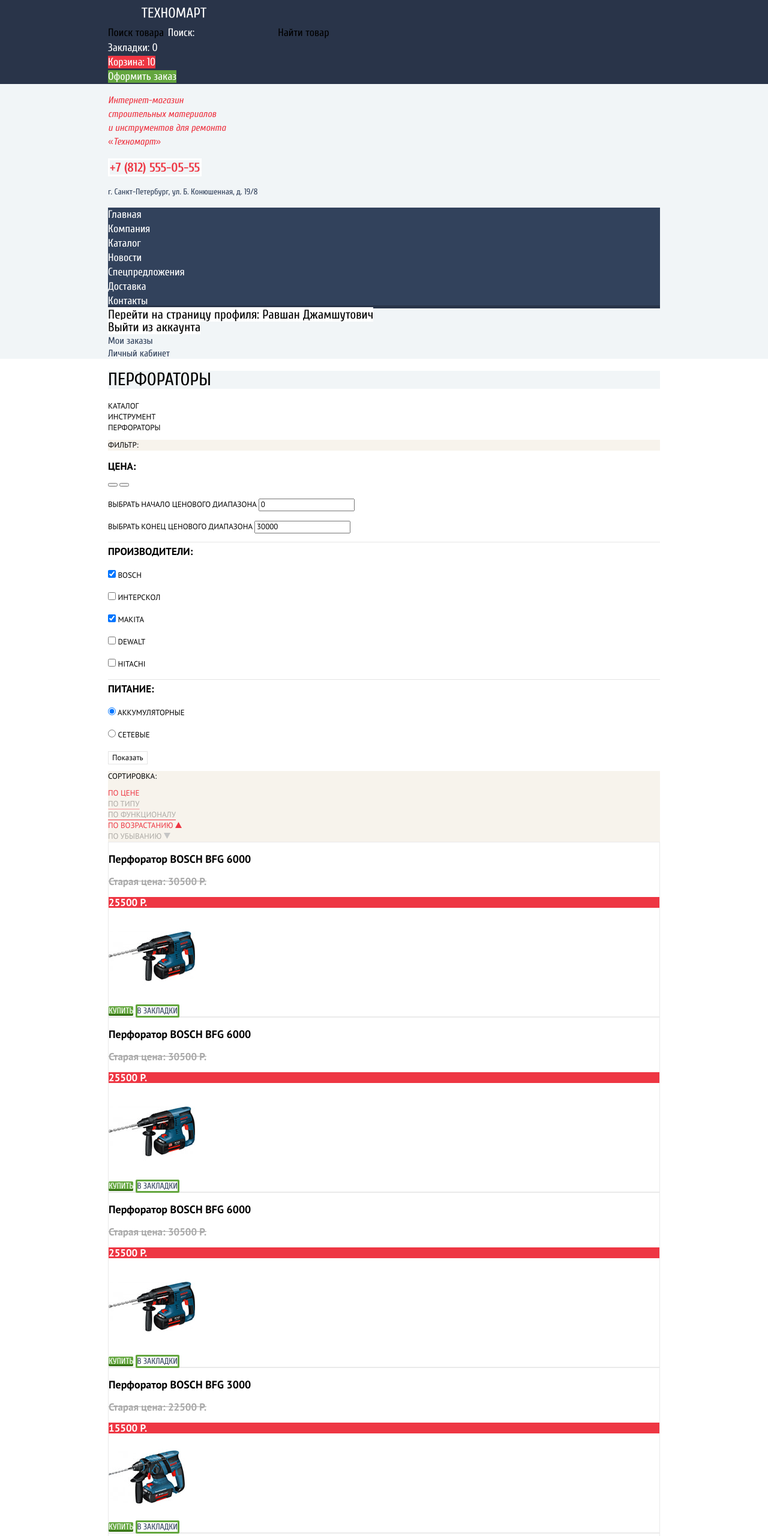
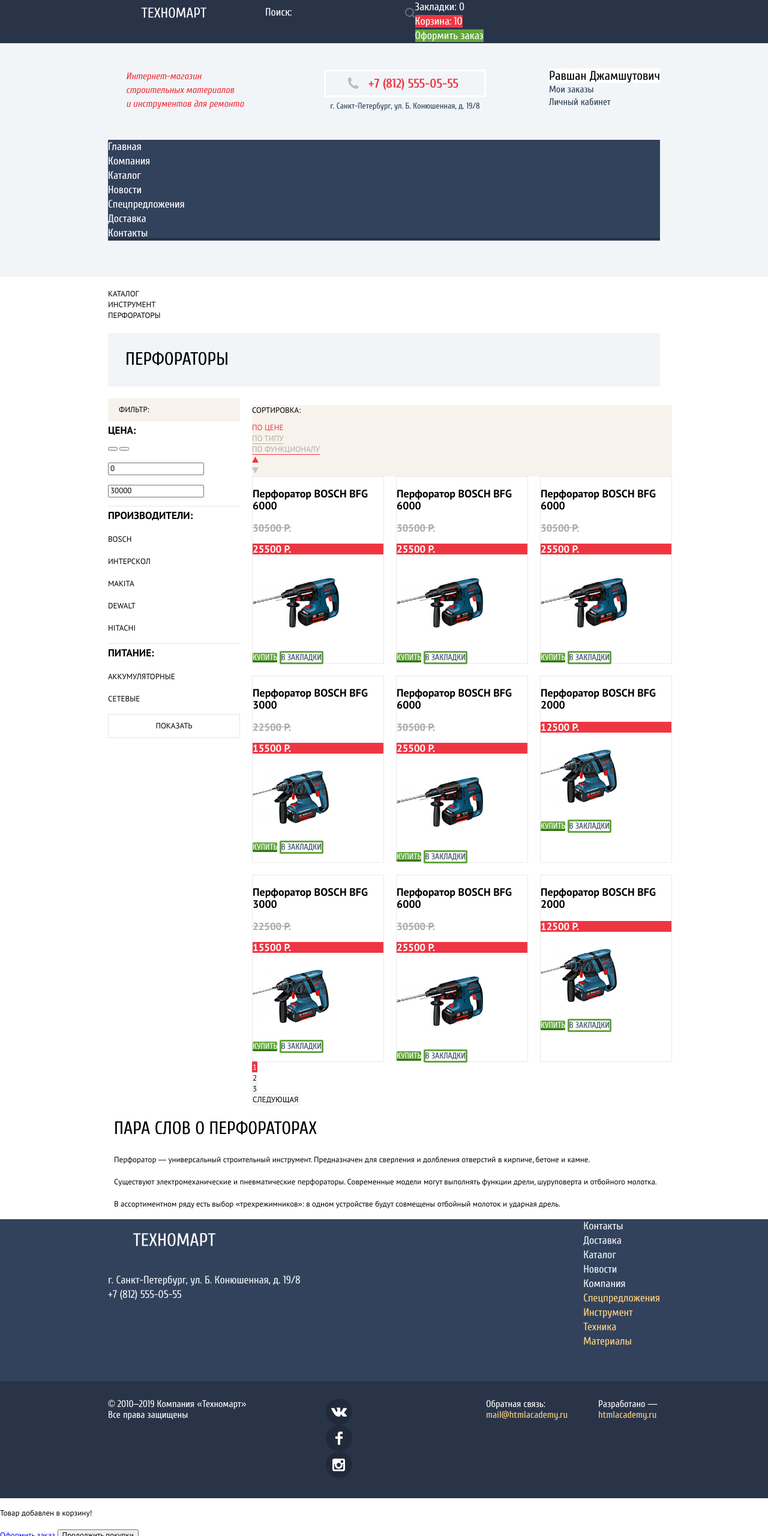
Before and after one commit to ITDOGTOR/467439-technomart-28, a plain HTML site: page catalog.html in a window 1280 px wide. Shown: the top 2560 px of the page at 60% size. Drawn offline with Linux system fonts and the light colour scheme.

Commit message:
Начало построения макросеток

```diff
--- a/catalog.html
+++ b/catalog.html
@@ -11,15 +11,17 @@
     <header class="page-header">
       <div class="wrapper">
         <div class="page-header__top container">
-          <a class="page-header__logo logo" href="index.html">
+          <a class="page-header__logo logo">
             <img class="logo__image" src="img/logo-technomart.svg" width="108" height="17" alt="Логотип интернет-магазина «Техномарт»">
           </a>
 
           <form class="search" action="https://echo.htmlacademy.ru" method="get">
             <label class="visually-hidden" for="search">Поиск товара</label>
             <input class="search__input" type="text" name="search" id="search" placeholder="Поиск:">
-            <button class="search__button button" type="submit">
-              <span class="visually-hidden">Найти товар</span>
+            <button class="search__button button" type="submit" aria-label="Найти товар">
+              <svg xmlns="http://www.w3.org/2000/svg" width="17" height="17" viewBox="0 0 17 17">
+                <path d="M17 15.586l-3.542-3.542A7.465 7.465 0 0 0 15 7.5 7.5 7.5 0 1 0 7.5 15c1.71 0 3.282-.579 4.544-1.542L15.586 17 17 15.586zM2 7.5C2 4.467 4.467 2 7.5 2 10.532 2 13 4.467 13 7.5c0 3.032-2.468 5.5-5.5 5.5A5.506 5.506 0 0 1 2 7.5z" />
+              </svg>
             </button>
           </form>
 
@@ -42,7 +44,7 @@
         </div>
       </div>
 
-      <div class="page-header__bottom container">
+      <div class="page-header__middle container">
         <p class="page-header__title">
           Интернет-магазин<br>
           строительных материалов<br>
@@ -55,6 +57,25 @@
           <p class="page-header__address">г. Санкт-Петербург, ул. Б. Конюшенная, д. 19/8</p>
         </address>
 
+        <nav class="user-navigation">
+          <ul class="user-navigation__list">
+            <li class="user-navigation__item">
+              <a class="user-navigation__link" href="#" aria-label="Перейти на страницу профиля">Равшан Джамшутович</a>
+            </li>
+            <li class="user-navigation__item">
+              <a class="user-navigation__link" href="#" aria-label="Выйти из аккаунта"></a>
+            </li>
+            <li class="user-navigation__item">
+              <a class="user-navigation__link user-navigation__link--account" href="#">Мои заказы</a>
+            </li>
+            <li class="user-navigation__item">
+              <a class="user-navigation__link user-navigation__link--account" href="#">Личный кабинет</a>
+            </li>
+          </ul>
+        </nav>
+      </div>
+
+      <div class="page-header__bottom container">
         <nav class="main-navigation">
           <ul class="main-navigation__list">
             <li class="main-navigation__item">
@@ -80,31 +101,13 @@
             </li>
           </ul>
         </nav>
-
-        <nav class="user-navigation">
-          <ul class="user-navigation__list">
-            <li class="user-navigation__item">
-              <a class="user-navigation__link" href="#"><span class="visually-hidden">Перейти на страницу
-                профиля:</span> Равшан Джамшутович
-              </a>
-            </li>
-            <li class="user-navigation__item">
-              <a class="user-navigation__link" href="#"><span class="visually-hidden">Выйти из аккаунта</span></a>
-            </li>
-            <li class="user-navigation__item">
-              <a class="user-navigation__link user-navigation__link--account" href="#">Мои заказы</a>
-            </li>
-            <li class="user-navigation__item">
-              <a class="user-navigation__link user-navigation__link--account" href="#">Личный кабинет</a>
-            </li>
-          </ul>
-        </nav>
       </div>
     </header>
 
-    <main class="page-main">
-      <div class="container">
-        <h1 class="page-main__title">Перфораторы</h1>
+    <main class="page-catalog container">
+
+      <div class="page-catalog__inner">
+        <h1 class="page-catalog__title">Перфораторы</h1>
 
         <ul class="breadcrumbs">
           <li class="breadcrumb__item">
@@ -117,7 +120,9 @@
             <a class="breadcrumb__link">Перфораторы</a>
           </li>
         </ul>
+      </div>
 
+      <div class="layout">
         <aside class="filters">
           <h2 class="filters__head">Фильтр:</h2>
           <form class="filters__form" action="https://echo.htmlacademy.ru" method="get">
@@ -174,6 +179,7 @@
           </form>
         </aside>
 
+        <div class="layout__main">
           <section class="sorting">
             <h2 class="sorting__title">Сортировка:</h2>
             <ul class="sorting__list">
@@ -359,6 +365,7 @@
             </ol>
           </section>
         </div>
+      </div>
 
       <section class="information wrapper">
         <div class="container">
@@ -383,13 +390,13 @@
     <footer class="page-footer">
       <div class="page-footer__top container">
         <div class="page-footer__info">
-          <a class="page-footer__logo logo" href="index.html">
+          <a class="page-footer__logo logo">
             <img class="logo__image" src="img/logo-technomart.svg" width="137" height="22" alt="Логотип интернет-магазина «Техномарт»">
           </a>
 
           <address class="page-footer__contacts">
+            <p class="page-footer__address">г. Санкт-Петербург, ул. Б. Конюшенная, д. 19/8</p>
             <a class="page-footer__tel" href="tel:+78125550555">+7 (812) 555-05-55</a>
-            <p class="page-footer__address">г. Санкт-Петербург, ул. Б. Конюшенная, д. 19/8</p>
           </address>
         </div>
 
@@ -433,13 +440,19 @@
 
           <ul class="social">
             <li class="social__item">
-              <a class="social__link" href="#"><span class="visually-hidden">Перейти на страницу Вконтакте</span></a>
+              <a class="social__link social__link--vk" href="#">
+                <span class="visually-hidden">Перейти на страницу Вконтакте</span>
+              </a>
             </li>
             <li class="social__item">
-              <a class="social__link" href="#"><span class="visually-hidden">Перейти на страницу Фейсбук</span></a>
+              <a class="social__link social__link--facebook" href="#">
+                <span class="visually-hidden">Перейти на страницу Фейсбук</span>
+              </a>
             </li>
             <li class="social__item">
-              <a class="social__link" href="#"><span class="visually-hidden">Перейти на страницу Инстаграм</span></a>
+              <a class="social__link social__link--instagram" href="#">
+                <span class="visually-hidden">Перейти на страницу Инстаграм</span>
+              </a>
             </li>
           </ul>
 
--- a/css/style.css
+++ b/css/style.css
@@ -1,55 +1,55 @@
 @font-face {
-  font-family: 'Cuprum';
+  font-family: "Cuprum";
   font-style: normal;
   font-weight: 400;
   font-display: swap;
-  src: url('../fonts/cuprum.woff2') format('woff2'),
-  url('../fonts/cuprum.woff') format('woff');
+  src: url("../fonts/cuprum.woff2") format("woff2"),
+  url("../fonts/cuprum.woff") format("woff");
 }
 
 @font-face {
-  font-family: 'Cuprum Italic';
+  font-family: "Cuprum Italic";
   font-style: italic;
   font-weight: 400;
   font-display: swap;
-  src: url('../fonts/cuprumitalic.woff2') format('woff2'),
-  url('../fonts/cuprumitalic.woff') format('woff');
+  src: url("../fonts/cuprumitalic.woff2") format("woff2"),
+  url("../fonts/cuprumitalic.woff") format("woff");
 }
 
 @font-face {
-  font-family: 'Cuprum Bold';
+  font-family: "Cuprum Bold";
   font-style: normal;
   font-weight: 700;
   font-display: swap;
-  src: url('../fonts/cuprumbold.woff2') format('woff2'),
-  url('../fonts/cuprumbold.woff') format('woff');
+  src: url("../fonts/cuprumbold.woff2") format("woff2"),
+  url("../fonts/cuprumbold.woff") format("woff");
 }
 
 @font-face {
-  font-family: 'Cuprum Bold Italic';
+  font-family: "Cuprum Bold Italic";
   font-style: italic;
   font-weight: 700;
   font-display: swap;
-  src: url('../fonts/cuprumbolditalic.woff2') format('woff2'),
-  url('../fonts/cuprumbolditalic.woff') format('woff');
+  src: url("../fonts/cuprumbolditalic.woff2") format("woff2"),
+  url("../fonts/cuprumbolditalic.woff") format("woff");
 }
 
 @font-face {
-  font-family: 'PT Sans';
+  font-family: "PT Sans";
   font-style: normal;
   font-weight: 400;
   font-display: swap;
-  src: url('../fonts/ptsans.woff2') format('woff2'),
-  url('../fonts/ptsans.woff') format('woff');
+  src: url("../fonts/ptsans.woff2") format("woff2"),
+  url("../fonts/ptsans.woff") format("woff");
 }
 
 @font-face {
-  font-family: 'PT Sans Bold';
+  font-family: "PT Sans Bold";
   font-style: normal;
   font-weight: 700;
   font-display: swap;
-  src: url('../fonts/ptsansbold.woff2') format('woff2'),
-  url('../fonts/ptsansbold.woff') format('woff');
+  src: url("../fonts/ptsansbold.woff2") format("woff2"),
+  url("../fonts/ptsansbold.woff") format("woff");
 }
 
 /* Global */
@@ -118,12 +118,12 @@
 
   /* Шрифты */
 
-  --base-f: 'Cuprum', Arial, sans-serif;
-  --base-italic-f: 'Cuprum Italic', Arial, sans-serif;
-  --base-bold-f: 'Cuprum Bold', Arial, sans-serif;
-  --base-bold-italic-f: 'Cuprum Bold Italic', Arial, sans-serif;
-  --secondary-f: 'PT Sans', Arial, sans-serif;
-  --secondary-bold-f: 'PT Sans Bold', Arial, sans-serif;
+  --base-f: "Cuprum", Arial, sans-serif;
+  --base-italic-f: "Cuprum Italic", Arial, sans-serif;
+  --base-bold-f: "Cuprum Bold", Arial, sans-serif;
+  --base-bold-italic-f: "Cuprum Bold Italic", Arial, sans-serif;
+  --secondary-f: "PT Sans", Arial, sans-serif;
+  --secondary-bold-f: "PT Sans Bold", Arial, sans-serif;
 
   /* Размер шрифта */
 
@@ -154,6 +154,11 @@ img {
 }
 
 .page-body {
+  min-width: 960px;
+  min-height: 100%;
+  display: grid;
+  grid-template-rows: min-content 1fr min-content;
+  align-items: center;
   color: var(--base-strong);
   font-size: 13px;
   line-height: 24px;
@@ -166,6 +171,21 @@ img {
   padding: 0 10px;
 }
 
+.visually-hidden:not(:focus):not(:active),
+input[type="checkbox"].visually-hidden,
+input[type="radio"].visually-hidden {
+  position: absolute;
+  width: 1px;
+  height: 1px;
+  margin: -1px;
+  border: 0;
+  padding: 0;
+  white-space: nowrap;
+  clip-path: inset(100%);
+  clip: rect(0 0 0 0);
+  overflow: hidden;
+}
+
 /* Buttons */
 
 .button {
@@ -174,6 +194,9 @@ img {
   text-align: center;
   border: none;
   background-color: transparent;
+  padding: 0;
+  cursor: pointer;
+  text-transform: uppercase;
 }
 
 .button-link {
@@ -201,7 +224,6 @@ img {
 /* Page header */
 
 .page-header {
-  min-width: 960px;
   font-family: var(--base-f);
   font-size: 18px;
   background-color: var(--faint-weak);
@@ -211,9 +233,20 @@ img {
   background-color: var(--complement-strong);
 }
 
+.page-header__top {
+  display: flex;
+}
+
 .page-header__logo {
   width: 220px;
   height: 42px;
+}
+
+.page-header__middle {
+  padding-top: 44px;
+  padding-bottom: 44px;
+  display: flex;
+  justify-content: space-between;
 }
 
 .page-header__title {
@@ -222,7 +255,10 @@ img {
   color: var(--accent-strong);
   font-family: var(--base-italic-f);
   font-weight: 400;
-  width: 200px;
+  width: 225px;
+  box-sizing: content-box;
+  margin: 0;
+  padding-left: 30px;
 }
 
 .page-header__contacts {
@@ -235,11 +271,36 @@ img {
   line-height: 30px;
   font-family: var(--base-bold-f);
   border: 3px solid var(--base-week);
+  padding: 5px 0;
+  padding-left: 71px;
+  width: 270px;
+  display: block;
+  background-image: url("../img/icon-phone.svg");
+  background-repeat: no-repeat;
+  background-position: 36px 10px;
 }
 
 .page-header__address {
   font-size: 14px;
   color: var(--complement-week);
+  text-align: center;
+  margin: 0;
+  margin-top: 3px;
+}
+
+.page-header__bottom {
+  padding-bottom: 60px;
+}
+
+/* Page main */
+
+.page-main__inner {
+  display: flex;
+  justify-content: space-between;
+}
+
+.page-main__margin {
+  margin-bottom: 70px;
 }
 
 /* Logo */
@@ -253,10 +314,12 @@ img {
 /* Search */
 
 .search__input {
+  width: 270px;
   background-color: transparent;
   border: none;
   color: var(--base-week);
   line-height: 24px;
+  padding: 9px 20px 9px 42px;
 }
 
 .search__input::placeholder {
@@ -266,6 +329,24 @@ img {
 .search__input:focus {
   background-color: var(--base-week);
   color: var(--base-strong);
+}
+
+.search__input:focus::placeholder {
+  color: var(--base-strong);
+}
+
+.search__button {
+  box-sizing: content-box;
+  height: 17px;
+  fill: var(--bg-base-weak);
+}
+
+.search__input:hover + .search__button {
+  fill: var(--base-week);
+}
+
+.search__input:focus + .search__button {
+  fill: var(--accent-strong);
 }
 
 /* Product navigation */
@@ -382,31 +463,31 @@ img {
 
 .offer__item--materials {
   background-color: var(--bg-warning-strong);
-  background-image: url('../img/icon-1.svg');
+  background-image: url("../img/icon-1.svg");
   background-position: calc(100% - 43px) 31px;
 }
 
 .offer__item--tool {
   background-color: var(--special-blue);
-  background-image: url('../img/icon-2.svg');
+  background-image: url("../img/icon-2.svg");
   background-position: calc(100% - 31px) 34px;
 }
 
 .offer__item--tech {
   background-color: var(--special-lilac);
-  background-image: url('../img/icon-3.svg');
+  background-image: url("../img/icon-3.svg");
   background-position: calc(100% - 31px) 31px;
 }
 
 .offer__item--discounts {
   background-color: var(--special-green);
-  background-image: url('../img/icon-4.svg');
+  background-image: url("../img/icon-4.svg");
   background-position: calc(100% - 45px) 26px;
 }
 
 .offer__item--delivery {
   background-color: var(--bg-warning-strong);
-  background-image: url('../img/icon-5.svg');
+  background-image: url("../img/icon-5.svg");
   background-position: calc(100% - 31px) 32px;
 }
 
@@ -535,12 +616,22 @@ img {
 
 /* About us */
 
+.about-us {
+  width: 480px;
+}
+
 .about-us__title {
   font-size: var(--title-base-fz);
   line-height: var(--title-base-lh);
   font-family: var(--base-f);
   font-weight: 400;
   text-transform: uppercase;
+  margin: 0;
+}
+
+.about-us__text {
+  margin: 0;
+  margin-top: 24px;
 }
 
 .about-us__list {
@@ -549,6 +640,16 @@ img {
   list-style: none;
   font-family: var(--base-f);
   font-size: 18px;
+  margin-bottom: 20px;
+}
+
+.about-us__item {
+  padding-left: 37px;
+  margin-bottom: 12px;
+}
+
+.about-us__item:last-child {
+  margin-bottom: 0;
 }
 
 .about-us__link {
@@ -557,27 +658,63 @@ img {
 
 /* Contacts */
 
+.contacts {
+  width: 300px;
+}
+
 .contacts__title {
   text-transform: uppercase;
   font-size: var(--title-base-fz);
   line-height: var(--title-base-lh);
   font-family: var(--base-f);
   font-weight: 400;
+  margin: 0;
+}
+
+.contacts__text {
+  margin: 0;
+  margin-top: 24px;
+  margin-bottom: 32px;
+}
+
+.contacts__map-link {
+  display: block;
+  margin-bottom: 23px;
+}
+
+.contacts__map-image {
+  display: block;
 }
 
 .contacts__form-link {
   width: 100%;
 }
 
-/* Page main */
+/* Page catalog */
 
-.page-main__title {
+.page-catalog__inner {
+  display: grid;
+  row-gap: 20px;
+  margin: 20px 0;
+}
+
+.page-catalog__title {
   font-size: var(--title-base-fz);
   line-height: var(--title-base-lh);
   background-color: var(--faint-weak);
   text-transform: uppercase;
   font-family: var(--base-f);
   font-weight: 400;
+  margin: 0;
+  padding: 29px 30px 30px 29px;
+}
+
+/* Layout */
+
+.layout {
+  display: grid;
+  grid-template-columns: 220px 1fr;
+  column-gap: 20px;
 }
 
 /* Breadcrumbs */
@@ -588,6 +725,7 @@ img {
   list-style: none;
   line-height: 18px;
   text-transform: uppercase;
+  order: -1;
 }
 
 .breadcrumb__link {
@@ -605,6 +743,8 @@ img {
   background-color: var(--warning-weak);
   font-weight: 400;
   font-size: 13px;
+  margin: 0;
+  padding: 10px 18px;
 }
 
 .filter__item {
@@ -627,6 +767,8 @@ img {
 .filters__button {
   line-height: 18px;
   border: 1px solid var(--bg-faint-weak-down);
+  width: 100%;
+  padding: 10px;
 }
 
 /* Product */
@@ -637,6 +779,9 @@ img {
   list-style: none;
   font-family: var(--secondary-bold-f);
   line-height: 18px;
+  display: grid;
+  grid-template-columns: repeat(3, 220px);
+  grid-gap: 20px;
 }
 
 .product__item {
@@ -725,7 +870,7 @@ img {
 .sorting__link {
   border-bottom: 1px solid var(--accent-strong);
   color: var(--text-base-strong);
-  border-image: url('../img/border-square.svg') 0 1 1 0 repeat repeat;
+  border-image: url("../img/border-square.svg") 0 1 1 0 repeat repeat;
 }
 
 .sorting__link:hover,
@@ -832,6 +977,9 @@ img {
 .page-footer__top {
   font-size: 18px;
   color: var(--faint-weak);
+  display: flex;
+  justify-content: space-between;
+  padding-bottom: 54px;
 }
 
 .page-footer__logo {
@@ -841,10 +989,16 @@ img {
 
 .page-footer__contacts {
   font-style: normal;
+  margin-top: 22px;
+}
+
+.page-footer__address {
+  margin: 0;
 }
 
 .page-footer__tel {
   color: var(--faint-weak);
+  margin: 0;
 }
 
 .page-footer__navigation {
@@ -883,6 +1037,17 @@ img {
   color: var(--base-week);
   font-size: 16px;
   line-height: 18px;
+  display: flex;
+  justify-content: space-between;
+  padding-top: 29px;
+  padding-bottom: 34px;
+}
+
+/* Copyright */
+
+.copyright {
+  margin: 0;
+  max-width: 235px;
 }
 
 /* Social */
@@ -891,11 +1056,18 @@ img {
   margin: 0;
   padding: 0;
   list-style: none;
+  width: 135px;
 }
 
 .social__link {
   background-color: var(--bg-complement-strong);
   color: var(--base-week);
+  display: block;
+  width: 44px;
+  height: 44px;
+  border-radius: 50%;
+  background-repeat: no-repeat;
+  background-position: 50%;
 }
 
 .social__link:hover,
@@ -904,7 +1076,30 @@ img {
   background-color: var(--accent-strong);
 }
 
+.social__link--vk {
+  background-image: url('../img/icon-vk.svg');
+}
+
+.social__link--facebook {
+  background-image: url('../img/icon-fb.svg');
+}
+
+.social__link--instagram {
+  background-image: url("../img/icon-insta.svg");
+}
+
 /* Communication */
+
+.communication {
+  max-width: 290px;
+  display: grid;
+  grid-template-columns: 1fr 1fr;
+  column-gap: 51px;
+}
+
+.communication__text {
+  margin: 0;
+}
 
 .communication__link {
   color: var(--warning-strong);
```
Also changed, not shown: index.html (+46 -27 lines), img/icon-search.svg (deleted). Lines whose indentation alone changed are shown as unchanged.
